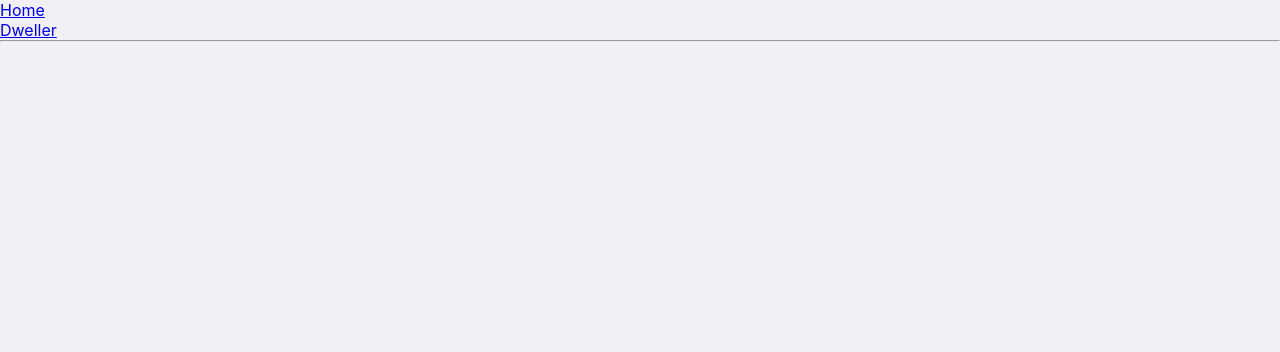
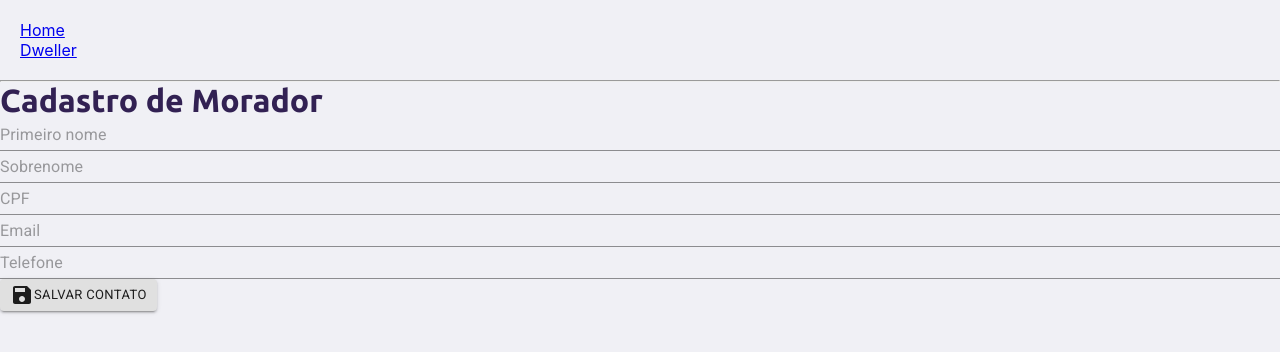
Before and after one commit to thiegomoura/teste, a React (Create React App) app: page /create in a window 1280 px wide. Shown: the top 352 px of the page. Built offline with nearby package versions, Linux system fonts and the light colour scheme.

Commit message:
criação de telas

```diff
--- a/package.json
+++ b/package.json
@@ -4,6 +4,7 @@
   "private": true,
   "dependencies": {
     "@material-ui/core": "^4.10.1",
+    "@material-ui/icons": "^4.9.1",
     "@testing-library/jest-dom": "^4.2.4",
     "@testing-library/react": "^9.5.0",
     "@testing-library/user-event": "^7.2.1",
--- a/src/App.jsx
+++ b/src/App.jsx
@@ -8,6 +8,7 @@ import {
 import './App.css';
 import Home from './pages/Home';
 import Dweller from './pages/Dweller';
+import FormDweller from './pages/components/FormDweller'
 
 
 function App() {
@@ -33,6 +34,9 @@ function App() {
           <Route path="/dweller">
             <Dweller />
           </Route>
+          <Route path='/create' >
+            <FormDweller />
+          </Route>
         </Switch>
       </div>
     </Router>
--- a/src/pages/Dweller/index.jsx
+++ b/src/pages/Dweller/index.jsx
@@ -1,7 +1,14 @@
 import React, {Component} from 'react'
 import api from '../../services/api';
-
-
+import { Grid } from '@material-ui/core';
+import List from '@material-ui/core/List';
+import ListItem from '@material-ui/core/ListItem'
+import ListItemText from '@material-ui/core/ListItemText'
+import Avatar from '@material-ui/core/Avatar'
+import AccountCircle from '@material-ui/icons/AccountCircle'
+import Delete from '@material-ui/icons/Delete'
+import AddButton from '../components/addButton'
+import './styles.css';
 
 class Dweller extends Component {
     state = {
@@ -27,17 +34,23 @@ class Dweller extends Component {
     else{
     return(
         <div>
-            <header>
-            </header>
             <h1>Moradores</h1>
+            <Grid container className="grid">
+            <List className="lista">
                 {dwellers.map(dweller =>(
-                <li>
-                    <h2>
-                        <strong>{dweller.name}</strong>
-                        <p></p>
-                    </h2>
-                </li>
+
+                <ListItem className="lista-item">
+                    <Avatar>
+                        <AccountCircle />
+                    </Avatar>
+                    <ListItemText primary={dweller.name} secondary={dweller.telephone}></ListItemText>
+                    <p></p>
+                    <Delete style={{color: '#bdbdbd'}}>Excluir</Delete>
+                </ListItem>
                 ))}
+            </List>
+            </Grid>
+            <AddButton />
         </div>
     )
     }
--- a/src/pages/Dweller/styles.css
+++ b/src/pages/Dweller/styles.css
@@ -0,0 +1,23 @@
+.grid{
+    flex-direction: column;
+    justify-content: space-evenly;
+    align-items: stretch;
+
+
+}
+
+ul{
+    padding: 20px;
+    list-style-type: none;
+}
+
+li.lista{
+    background: paleturquoise;
+    margin: 5px;
+    padding: 20px;
+    border-radius: 10px;
+}
+
+li.lista-item{
+    padding-left: 20px;
+}
--- a/src/pages/Home/index.jsx
+++ b/src/pages/Home/index.jsx
@@ -1,7 +1,6 @@
 import React from 'react';
 import logo from '../../assets/logo.svg';
 import './styles.css';
-import { Button } from '@material-ui/core';
 
 
 export default () => {
--- /dev/null
+++ b/src/pages/components/FormDweller.jsx
@@ -0,0 +1,59 @@
+import React, { Component } from 'react'
+import TextField from '@material-ui/core/TextField'
+import SaveButton from './SaveButton'
+
+class formDweller extends Component {
+
+
+  render() {
+    return (
+      <div>
+        <h1>Cadastro de Morador</h1>
+        <form onSubmit={this.handleSubmit}>
+          <div className='text-field'>
+            <TextField
+              name="Primeiro nome"
+              placeholder="Primeiro nome"
+              fullWidth
+              type="text"
+            />
+          </div>
+          <div className='text-field'>
+            <TextField
+              name="Sobrenome"
+              placeholder="Sobrenome"
+              fullWidth
+              type="text"
+            />
+          </div>
+          <div className='text-field'>
+            <TextField
+              name="CPF"
+              placeholder="CPF"
+              type="number"
+              fullWidth
+            />
+          </div>
+          <div className='text-field'>
+            <TextField
+              name="Email"
+              placeholder="Email"
+              fullWidth
+              type="text"
+            />
+          </div>
+          <div className='text-field'>
+            <TextField
+              name="Telefone"
+              placeholder="Telefone"
+              fullWidth
+            />
+          </div>
+        </form>
+        <SaveButton />
+      </div>
+    )
+  }
+}
+
+export default formDweller
--- /dev/null
+++ b/src/pages/components/addButton.jsx
@@ -0,0 +1,30 @@
+import React from 'react'
+import PropTypes from 'prop-types'
+import { withStyles } from '@material-ui/core/styles'
+import Fab from '@material-ui/core/Fab'
+import AddIcon from '@material-ui/icons/Add'
+
+const styles = theme => ({
+  fab: {
+    position: 'absolute',
+    bottom: theme.spacing.unit * 3,
+    right: theme.spacing.unit * 3,
+  },
+})
+
+function AddButton(props) {
+  const { classes } = props
+  return (
+    <div>
+      <Fab color="primary" aria-label="Add" className={classes.fab}>
+        <AddIcon />
+      </Fab>
+    </div>
+  )
+}
+
+AddButton.propTypes = {
+  classes: PropTypes.object.isRequired,
+}
+
+export default withStyles(styles)(AddButton)
--- /dev/null
+++ b/src/pages/components/saveButton.jsx
@@ -0,0 +1,30 @@
+import React from 'react';
+import PropTypes from 'prop-types';
+import { withStyles } from '@material-ui/core/styles';
+import Button from '@material-ui/core/Button';
+import SaveIcon from '@material-ui/icons/Save';
+
+const styles = theme => ({
+  leftIcon: {
+    marginRight: theme.spacing.unit,
+  },
+  iconSmall: {
+    fontSize: 20,
+  },
+  input: {
+    display: 'none',
+  },
+});
+
+function SaveButton(props) {
+  return (
+    <div>
+      <Button type="submit" variant="contained" size="small">
+        <SaveIcon />
+        Salvar contato
+      </Button>
+    </div>
+  );
+}
+
+export default withStyles(styles)(SaveButton);
```
Also changed, not shown: src/pages/SimpleBottomNavigation/index.jsx (added, +33 -0 lines), 1 other file (tests, documents, lock files or other folders).
